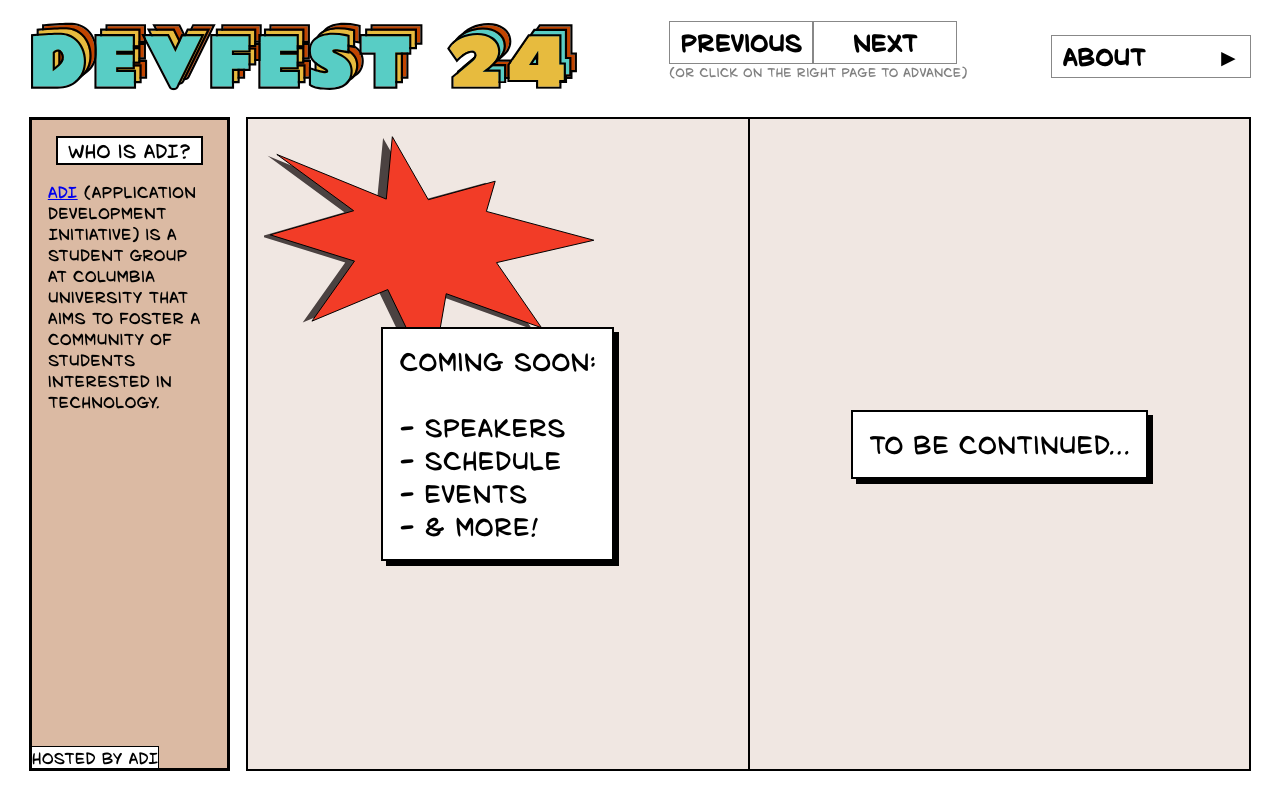
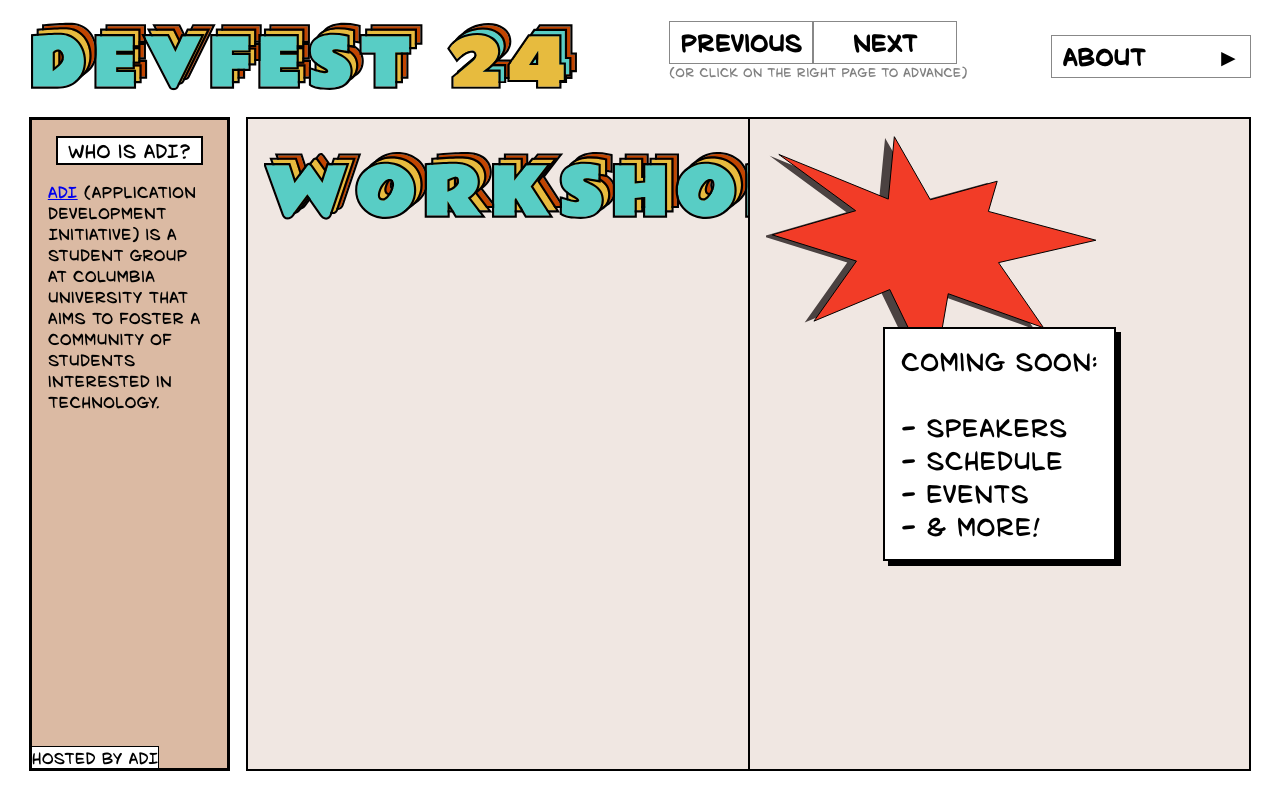
Before and after one commit to adicu/devfest-2024, a Next.js app: page / in a window 1280 px wide. Both pictures are taken after a click on the button "Next". Built offline with nearby package versions, Linux system fonts and the light colour scheme.

Commit message:
added workshops page with dummy title image

```diff
--- a/src/components/Pages.jsx
+++ b/src/components/Pages.jsx
@@ -29,7 +29,7 @@
     />,
     // <SponsorsPage mobile={mobile} />,
     // <SchedulePage mobile={mobile} />,
-    // <WorkshopsPage mobile={mobile} />,
+    <WorkshopsPage mobile={mobile} />,
     <ComingSoonPage page="1" mobile={mobile} />,
     <ComingSoonPage page="2" className="page-no-mobile" mobile={mobile} />,
   ];
--- a/src/components/pages/workshops/WorkshopsPage.jsx
+++ b/src/components/pages/workshops/WorkshopsPage.jsx
@@ -1,7 +1,89 @@
 import styled from "@emotion/styled";
 
+const svgTitleSize = "5.5vw";
+const svgTitleSizeMobile = "14vw";
+const svgTitleSizeBig = "7rem";
+
+const textSizeMobile = "3vw";
+const textSize = "1vw";
+const textSizeBig = "1.3rem";
+
+const titleSizeMobile = "4.6vw";
+const titleSize = "1.8vw";
+const titleSizeBig = "2rem";
+
+const preventDragHandler = (e) => {
+  e.preventDefault();
+};
+
+const TitleDiv = styled.div`
+    position: relative;
+    /* margin-left: 1rem; */
+    padding-top: 1rem;
+
+     width: ${svgTitleSize};
+    //width: 50%;
+    text-align: center;
+    img {
+      height: ${svgTitleSize};
+    }
+
+    /* background-color: red; */
+
+    @media (max-width: ${process.env.mobileWidth}) {
+      img {
+        /* height: 2.3rem; */
+        height: ${svgTitleSizeMobile};
+      }
+    }
+
+    @media (min-width: ${process.env.bigWidth}) {
+      img {
+        height: ${svgTitleSizeBig};
+      }
+    }
+  `;
+
 const WorkshopsPage = (props) => {
-  return <div>Workshops Page</div>;
+  const NextPageMessage = styled.div`
+    position: absolute;
+    right: 0;
+    top: 0;
+    /* margin-right: 0.2rem; */
+    /* margin-top: 0.2rem; */
+    color: gray;
+
+    /* background-color: red; */
+
+    font-size: 1vw;
+
+    z-index: 1;
+
+    @media (max-width: ${process.env.mobileWidth}) {
+      display: none;
+    }
+
+    /* background-color: yellow; */
+  `;
+
+  const Container = styled.div`
+    width: 100%;
+    height: 100%;
+    user-select: none;
+  `;
+
+
+  return (
+      <Container>
+        <TitleDiv>
+          {/* <NextPageMessage>(Click to advance)</NextPageMessage> */}
+          <img
+              onDragStart={preventDragHandler}
+              src="/images/workshops/workshops_title.svg"
+          />
+        </TitleDiv>
+      </Container>
+  );
 };
 
 export default WorkshopsPage;
```
Also changed, not shown: public/images/workshops/workshops_title.svg (added).
